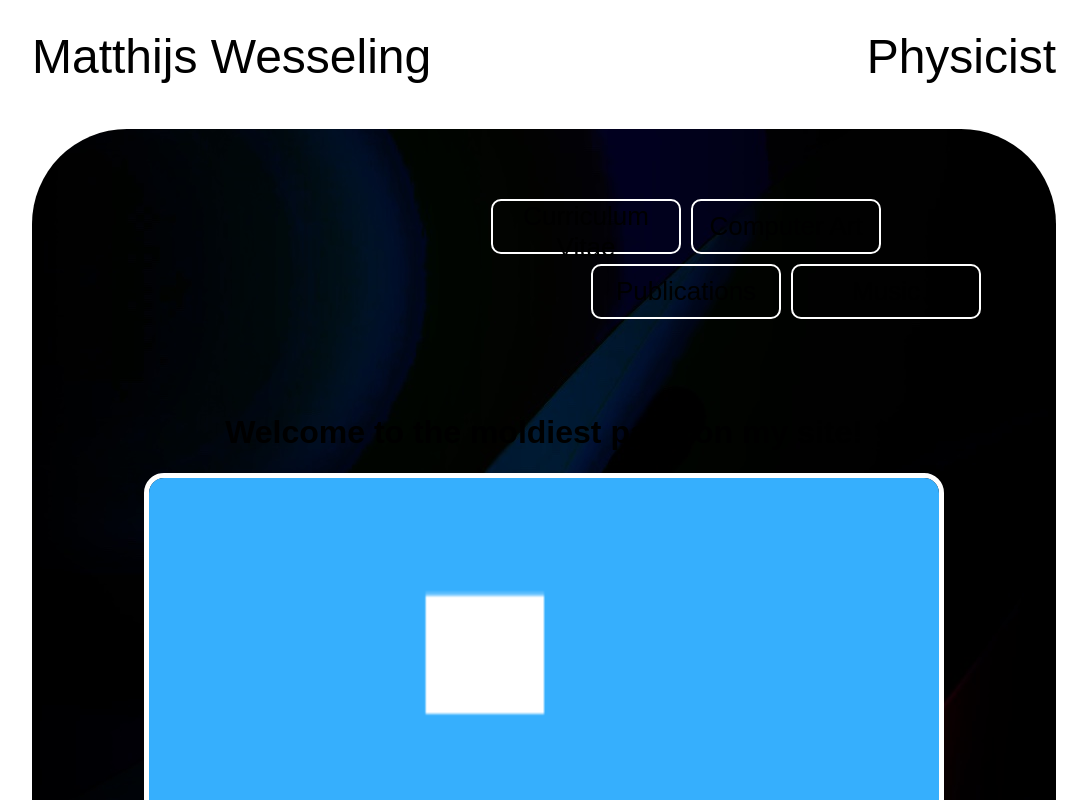
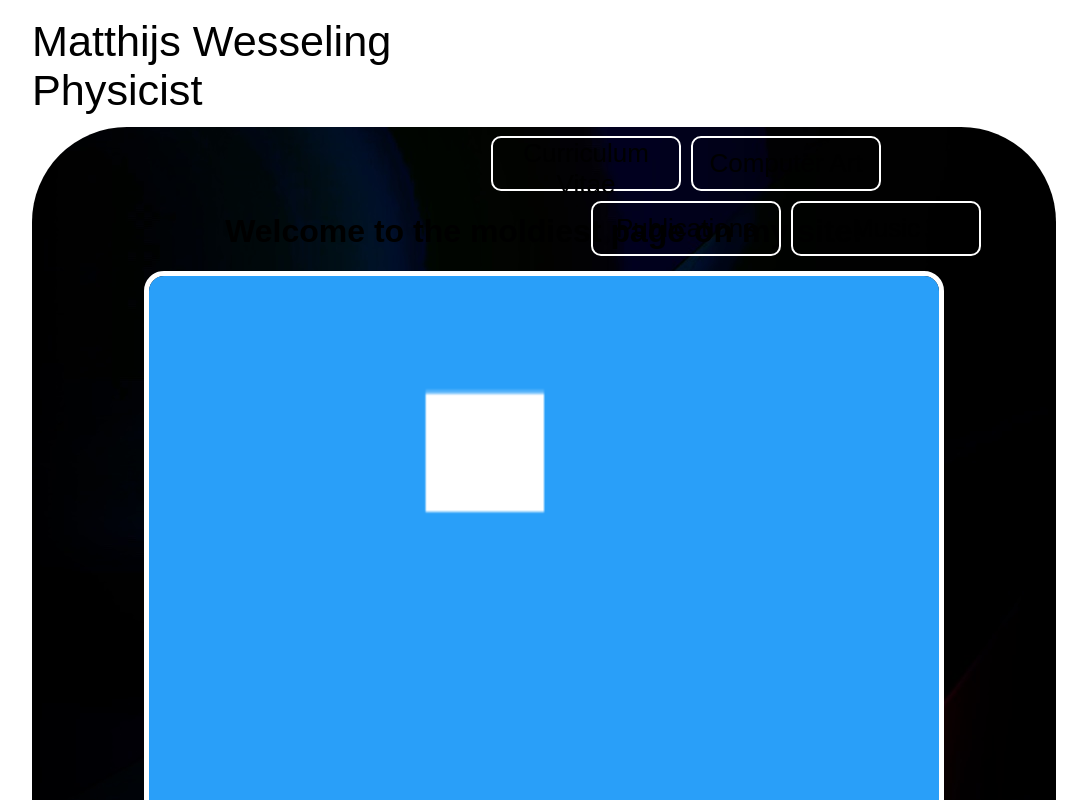
Before and after one commit to Bladieblah/Bladieblah.github.io, a Next.js app: page /physarum in a window 1280 px wide. Shown: the top 800 px of the page, without its empty margins (96-1183 px from the left). Built offline with nearby package versions, Linux system fonts and the light colour scheme; a web font is replaced by a local one.

Commit message:
Experiment with floatybit, todo: move navbar to top (remove border and make sticky!)

```diff
--- a/src/components/CvItem.tsx
+++ b/src/components/CvItem.tsx
@@ -1,9 +1,9 @@
 import styles from './styles/cv.module.css'
-import { ComponentChildren } from '../types'
+import { ReactNode } from 'react'
 
 type CVProps = {
   url: string,
-  children: ComponentChildren,
+  children: ReactNode,
 }
 
 export default function CvItem(props: CVProps) {
--- a/src/components/FloatyBit.tsx
+++ b/src/components/FloatyBit.tsx
@@ -1,14 +1,20 @@
+import NavBar from './NavBar'
 import styles from './styles/layout.module.css'
 
 export default function FloatyBit() {
   return (
     <div className={styles.floatybit}>
-      <div className={styles.name}><a href='./'>Matthijs Wesseling</a></div>
-      <div className={styles.whoami}>
-        <div className={styles.physics}>Physicist</div>
-        <div className={styles.datascience}>Data Scientist</div>
-        <div className={styles.guitar}>Guitarist</div>
+      <div>
+        <div className={styles.name}>
+          <a href='./'>Matthijs Wesseling</a>
+        </div>
+        <div className={styles.whoami}>
+          <div className={styles.physics}>Physicist</div>
+          <div className={styles.datascience}>Data Scientist</div>
+          <div className={styles.guitar}>Guitarist</div>
+        </div>
       </div>
+      <NavBar/>
     </div>
   )
 }
--- a/src/components/Layout.tsx
+++ b/src/components/Layout.tsx
@@ -18,10 +18,7 @@ export default function Layout({ children }: LayoutProps) {
           </Head>
           <FloatyBit/>
           <MainCanvas>
-            <>
-              <NavBar/>
               { children }
-            </>
           </MainCanvas>
         </div>
       </div>
--- a/src/components/styles/layout.module.css
+++ b/src/components/styles/layout.module.css
@@ -36,13 +36,14 @@
 }
 
 .floatybit {
-  height: 100px;
-  margin-top: 0.6em;
-  font-size: 3em;
+  height: 110px;
+  margin-top: 0.4em;
+  font-size: 2.7em;
+  /* display: grid; */
 }
 
-.name {
-  float: left;
+.floatybit a {
+  height: fit-content;
 }
 
 .name :hover {
@@ -51,14 +52,18 @@
 
 .whoami {
   position: relative;
-  right: 0px;
+  left: 0px;
+  top: 0px;
+  width: 330px;
+  float: left;
 }
 
 .whoami div {
+  float: left;
   position: absolute;
-  top: 0;
-  right: 0;
-  text-align: right;
+  /* top: 0; */
+  left: 0;
+  text-align: left;
   --anim-func: linear;
   --anim-length: 15s;
 }
```
Also changed, not shown: src/types.tsx (+3 -4 lines).
